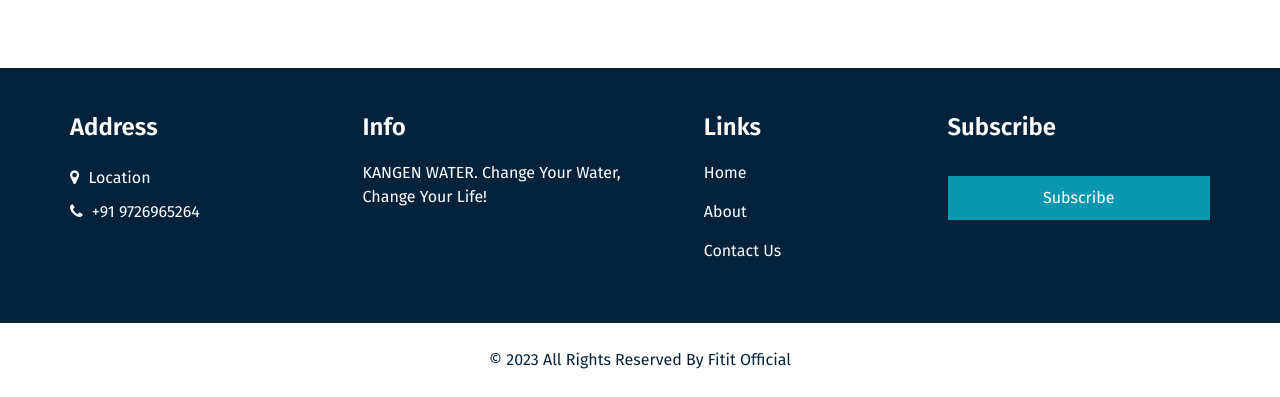
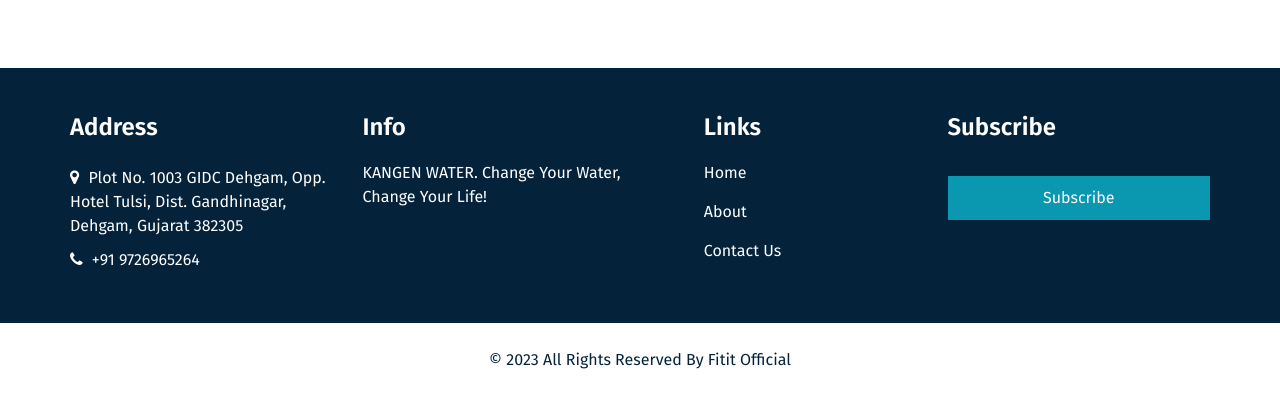
Before and after one commit to GomziServies/ghanshaymbhai-demo, a plain HTML site: page index.html in a window 1280 px wide. Shown: the part 5481-5878 px from the top of the page. Drawn offline with nearby package versions, Linux system fonts and the light colour scheme; some packages are replaced by stand-ins of ours.

Commit message:
heder changes and footer changes

```diff
--- a/index.html
+++ b/index.html
@@ -482,7 +482,7 @@
               <a href="">
                 <i class="fa fa-map-marker" aria-hidden="true"></i>
                 <span>
-                  Location
+                  Plot No. 1003 GIDC Dehgam, Opp. Hotel Tulsi, Dist. Gandhinagar, Dehgam, Gujarat 382305
                 </span>
               </a>
               <a href="tel:9726965264">
```
Also changed, not shown: about.html (+2 -2 lines), contact.html (+3 -3 lines).
